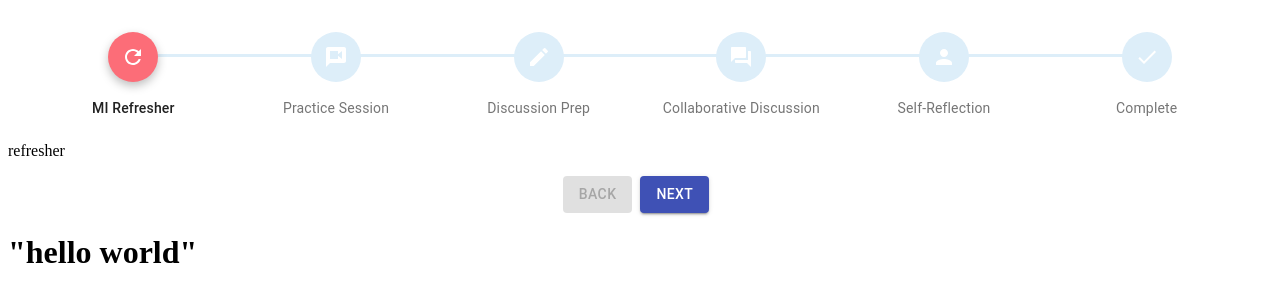
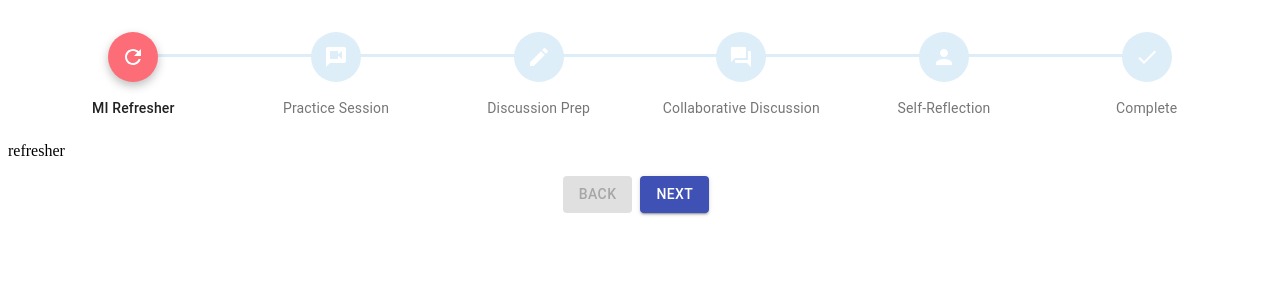
Before and after one commit to CoExLab/pinmi, a React (Create React App) app: page / in a window 1280 px wide. Shown: the top 302 px of the page. Built offline with nearby package versions, Linux system fonts and the light colour scheme.

Commit message:
removed test code

```diff
--- a/src/App.js
+++ b/src/App.js
@@ -7,7 +7,6 @@ const App = () => {
         <ActiveStepProvider>
             <main>
                 <Content />
-                <h1>"hello world"</h1>
             </main>
         </ActiveStepProvider>
     )
```
